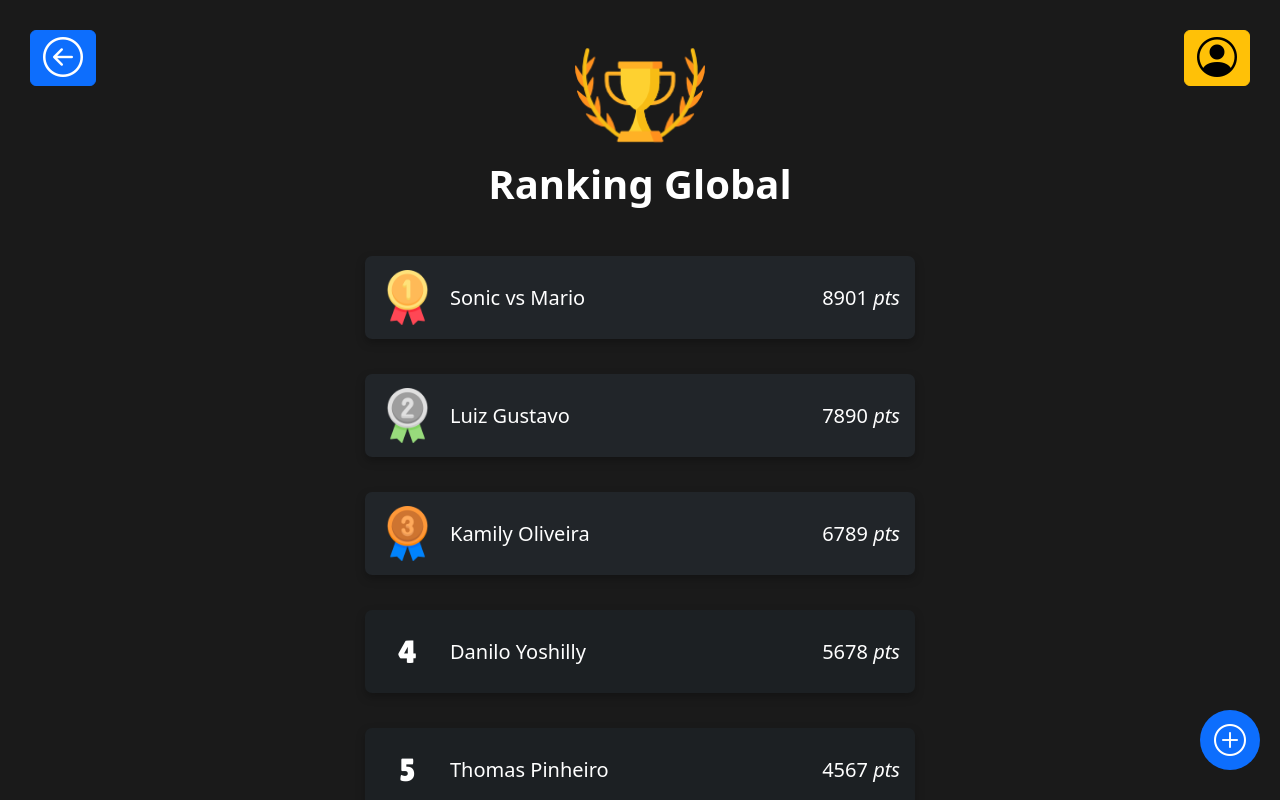
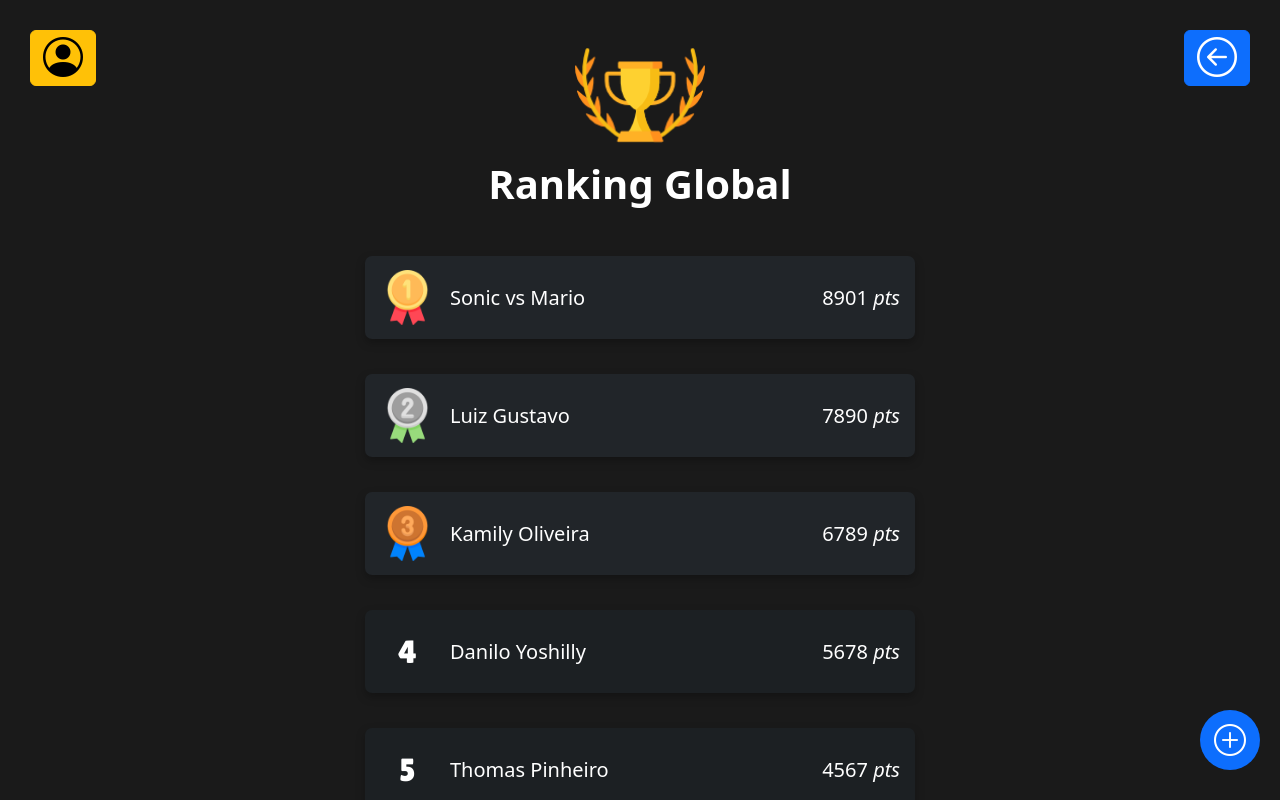
Before and after one commit to vinilima2/memo-game, a React (Vite) app: page /ranking/GLOBAL in a window 1280 px wide. Shown: the top 800 px of the page. Built offline with nearby package versions, Linux system fonts and the light colour scheme; sample sign-in values are in the browser's storage.

Commit message:
fix: Alterações no ranking para deslogar da aplicação.

```diff
--- a/src/components/RankingButtons/RankingButtons.jsx
+++ b/src/components/RankingButtons/RankingButtons.jsx
@@ -1,15 +1,23 @@
-import { propTypes } from "react-bootstrap/esm/Image";
-import { tipoRankingType } from "../../utils/ranking";
-import { Button } from "react-bootstrap";
+import {tipoRankingType} from "../../utils/ranking";
+import {Button, Modal} from "react-bootstrap";
+import PropTypes from "prop-types";
+import {useState} from "react";
 
-const RankingButtons = ({ tipoRanking }) => {
+const RankingButtons = (tipoRanking) => {
+    const [visivel, setVisibilidade] = useState(false)
+
     return (
+        <>
             <div className="ranking-page-buttons">
-      <Button className="btn btn-primary" href="/">
-        <i className="small-icon bi bi-arrow-left-circle"></i>
-        <i className="big-icon bi bi-arrow-left-circle h1"></i>
+                <Button
+                    className="btn btn-warning"
+                    href={`/ranking/${tipoRankingType.PESSOAL}`}
+                >
+                    <i className="small-icon bi bi-person-circle"></i>
+                    <i className="big-icon bi bi-person-circle h1"></i>
                 </Button>
-      {tipoRanking == tipoRankingType.PESSOAL ? (
+
+                {tipoRanking === tipoRankingType.PESSOAL ? (
                     <Button
                         className="btn btn-warning h1"
                         href={`/ranking/${tipoRankingType.GLOBAL}`}
@@ -18,20 +26,30 @@ const RankingButtons = ({ tipoRanking }) => {
                         <i className="big-icon bi bi-globe2 h1"></i>
                     </Button>
                 ) : (
-        <Button
-          className="btn btn-warning"
-          href={`/ranking/${tipoRankingType.PESSOAL}`}
-        >
-          <i className="small-icon bi bi-person-circle"></i>
-          <i className="big-icon bi bi-person-circle h1"></i>
+                    <Button className="btn btn-primary" onClick={() => setVisibilidade(true)}>
+                        <i className="small-icon bi bi-arrow-left-circle"></i>
+                        <i className="big-icon bi bi-arrow-left-circle h1"></i>
                     </Button>
                 )}
             </div>
+
+            <Modal show={visivel} data-bs-theme="dark">
+            <Modal.Header closeButton>
+                    <Modal.Title  className="text-light">Confirmar</Modal.Title>
+                </Modal.Header>
+                <Modal.Body>
+                    <p  className="text-light">Deseja realmente sair do MemoGame?</p>
+                </Modal.Body>
+                <Modal.Footer>
+                    <Button variant="outline-danger" href="/">Sair</Button>
+                </Modal.Footer>
+            </Modal>
+        </>
     );
 };
 
 RankingButtons.propTypes = {
-  tipoRanking: propTypes.string,
+    tipoRanking: PropTypes.string,
 };
 
 export default RankingButtons;
--- a/src/components/RankingList/RankingList.jsx
+++ b/src/components/RankingList/RankingList.jsx
@@ -11,8 +11,6 @@ const RankingList = ({ usersList, tipoRanking }) => {
   const [userGlobalRank, setUserGlobalRank] = useState(null);
 
   const usuarioEstaNoTop10 = useMemo(() => {
-    console.log(usersList)
-    console.log(userGlobalRank)
     // OBS: Só vai funcionar se o nome for único
     return usersList.some((user) => user.nome === usuario.nome);
   }, [usersList, userGlobalRank, usuario]);
```
Lines whose indentation alone changed are shown as unchanged.
